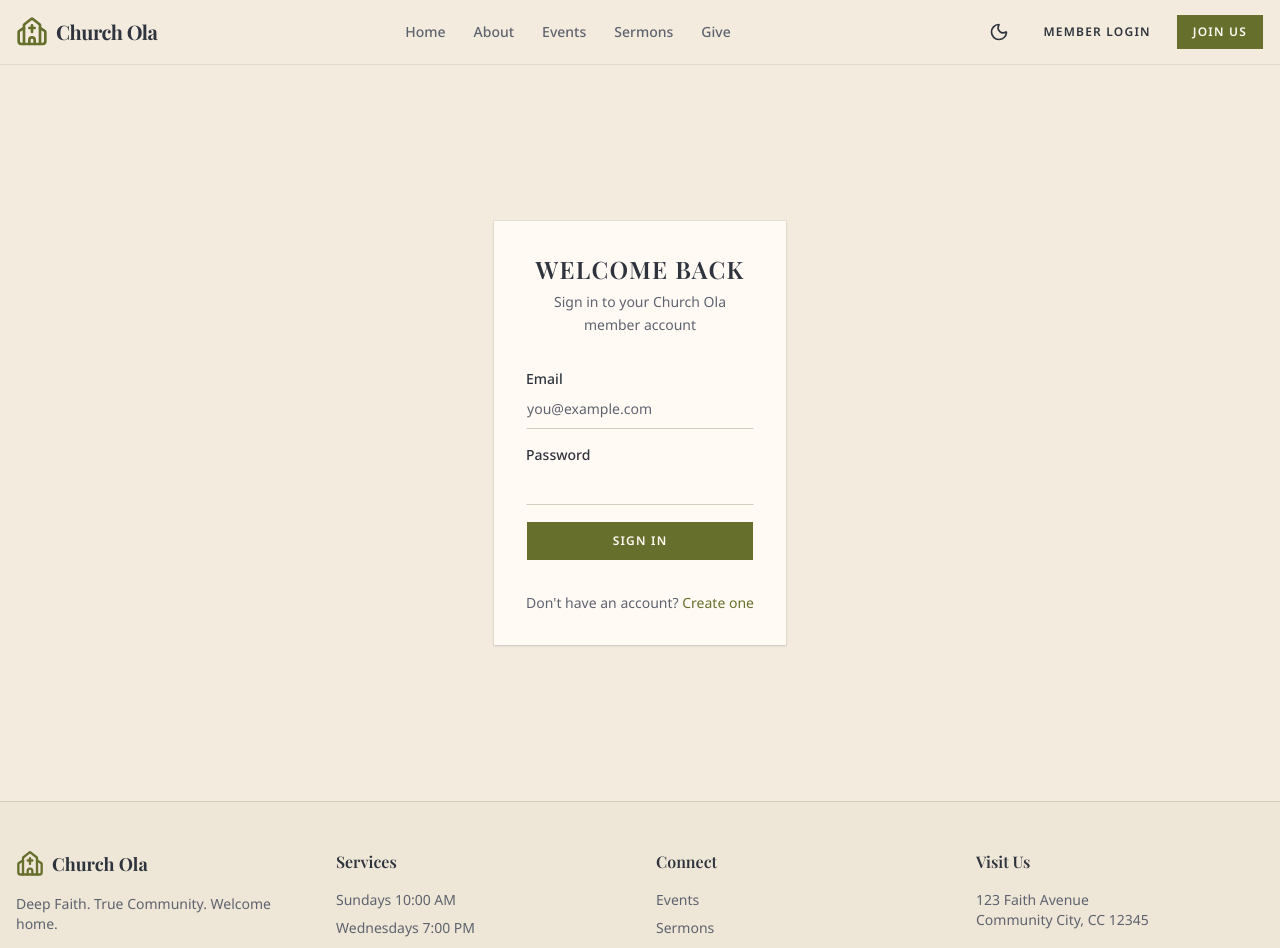
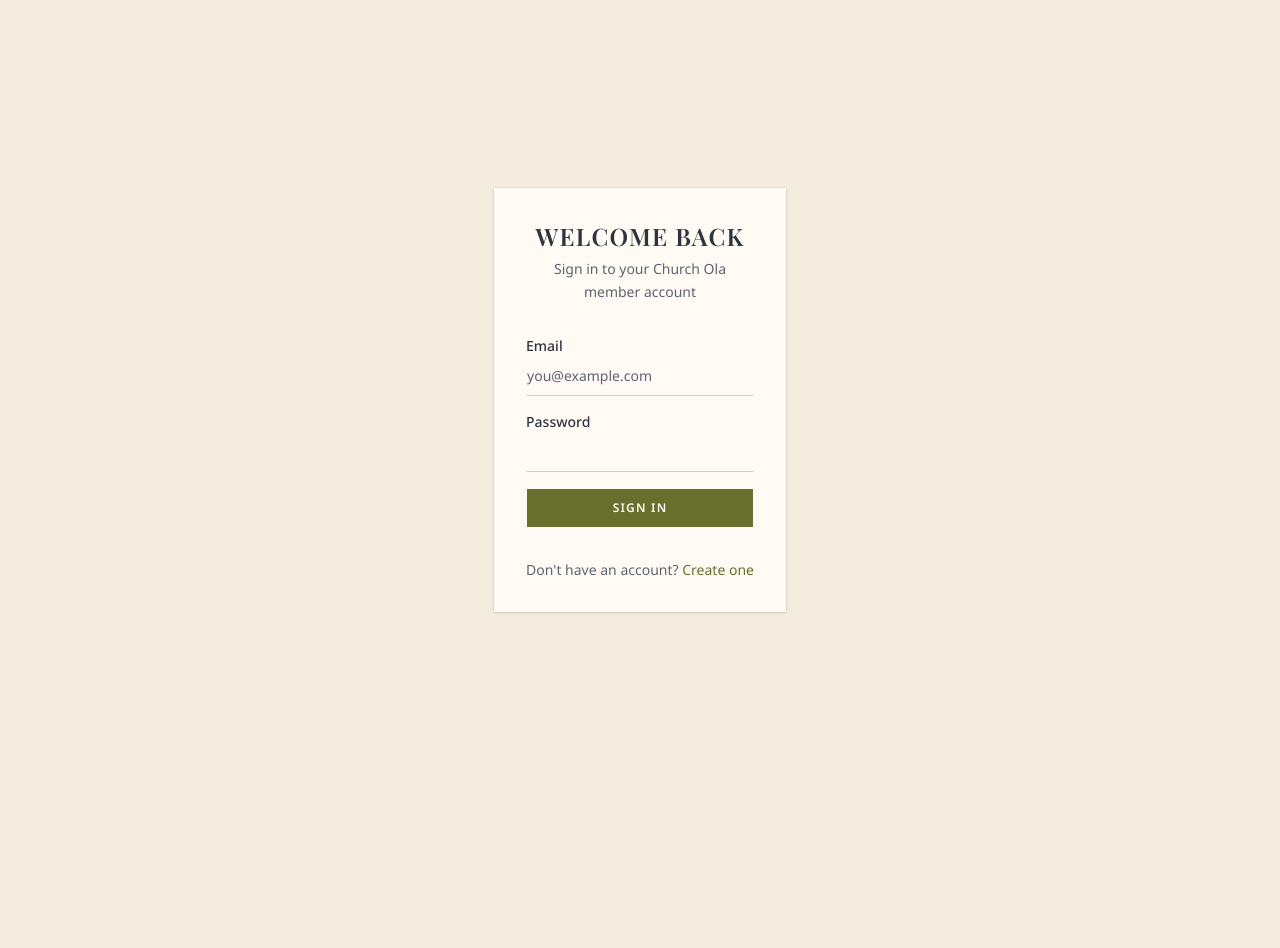
Before and after one commit to Collinsmubeu/church-ola, a Next.js app: page /auth/login in a window 1280 px wide. Shown: the top 948 px of the page. After the commit the page ends 800 px from the top, so only its background shows below. Built offline with nearby package versions, Linux system fonts and the light colour scheme; a web font is replaced by a local one.

Commit message:
fix: consolidate auth providers and fix import paths

```diff
--- a/src/app/api/auth/[...nextauth]/route.ts
+++ b/src/app/api/auth/[...nextauth]/route.ts
@@ -1,5 +1,5 @@
 import NextAuth from "next-auth";
-import { authOptions } from "@/lib/auth/options";
+import { authOptions } from "@/lib/auth";
 
 const handler = NextAuth(authOptions);
 
--- a/src/app/auth/layout.tsx
+++ b/src/app/auth/layout.tsx
@@ -1,17 +1,13 @@
 import { Metadata } from "next";
-import PublicLayout from "@/components/layouts/PublicLayout";
 
 export const metadata: Metadata = {
   title: "Sign In | Church Ola",
-  description: "Sign in to your Church Ola member account.",
 };
 
 export default function AuthLayout({ children }: { children: React.ReactNode }) {
   return (
-    <PublicLayout>
-      <div className="min-h-[calc(100vh-4rem)] flex flex-col items-center justify-center py-8">
-        {children}
-      </div>
-    </PublicLayout>
+    <div className="min-h-screen flex flex-col items-center justify-center p-4">
+      {children}
+    </div>
   );
 }
--- a/src/app/layout.tsx
+++ b/src/app/layout.tsx
@@ -1,7 +1,7 @@
 import type { Metadata } from "next";
 import { Geist, Geist_Mono, Noto_Sans, Playfair_Display } from "next/font/google";
 import "./globals.css";
-import { ThemeProvider } from "next-themes";
+import { Providers } from "@/components/providers";
 import { cn } from "@/lib/utils";
 
 const playfairDisplayHeading = Playfair_Display({
@@ -27,13 +27,13 @@
 });
 
 export const metadata: Metadata = {
-  title: "Church Ola | Deep Faith. True Community.",
+  title: "Church Ola | Your church, connected.",
   description:
     "Church Ola is a contemporary community church welcoming everyone. Join us for worship, small groups, sermons, and serving our city.",
   keywords: ["church", "community", "worship", "sermons", "events", "faith"],
   openGraph: {
     title: "Church Ola",
-    description: "Deep Faith. True Community.",
+    description: "Your church, connected.",
     type: "website",
   },
 };
@@ -56,14 +56,7 @@
       )}
     >
       <body className="min-h-full flex flex-col font-sans">
-        <ThemeProvider
-          attribute="class"
-          defaultTheme="system"
-          enableSystem
-          disableTransitionOnChange
-        >
-          {children}
-        </ThemeProvider>
+        <Providers>{children}</Providers>
       </body>
     </html>
   );
--- /dev/null
+++ b/src/components/providers.tsx
@@ -0,0 +1,17 @@
+"use client";
+
+import { SessionProvider } from "next-auth/react";
+import { ThemeProvider } from "next-themes";
+
+export function Providers({ children }: { children: React.ReactNode }) {
+  return (
+    <ThemeProvider
+      attribute="class"
+      defaultTheme="system"
+      enableSystem
+      disableTransitionOnChange
+    >
+      <SessionProvider>{children}</SessionProvider>
+    </ThemeProvider>
+  );
+}
--- a/src/lib/auth.ts
+++ b/src/lib/auth.ts
@@ -4,7 +4,7 @@
 import CredentialsProvider from "next-auth/providers/credentials";
 import bcrypt from "bcryptjs";
 import { prisma } from "@/lib/db/client";
-import { logAudit } from "@/lib/actions/audit";
+import type { Role } from "@prisma/client";
 
 export const authOptions: NextAuthConfig = {
   providers: [
@@ -57,14 +57,14 @@
               name: user.name ?? "Church Member",
               email: user.email,
               photo: user.image ?? undefined,
-              role: "GUEST",
+              role: "GUEST" as Role,
               provider: "google",
             },
           });
         } else if (!existing.provider || existing.provider === "credentials") {
           await prisma.user.update({
             where: { email: user.email },
-            data: { provider: "google", photo: user.image ?? existing.photo },
+            data: { provider: "google", photo: user.image ?? existing.photo ?? undefined },
           });
         }
       }
--- a/src/lib/auth/options.ts
+++ b/src/lib/auth/options.ts
@@ -22,7 +22,7 @@
           where: { email },
         });
 
-        if (!user) {
+        if (!user || !user.password) {
           throw new Error("No account found with that email");
         }
 
```
